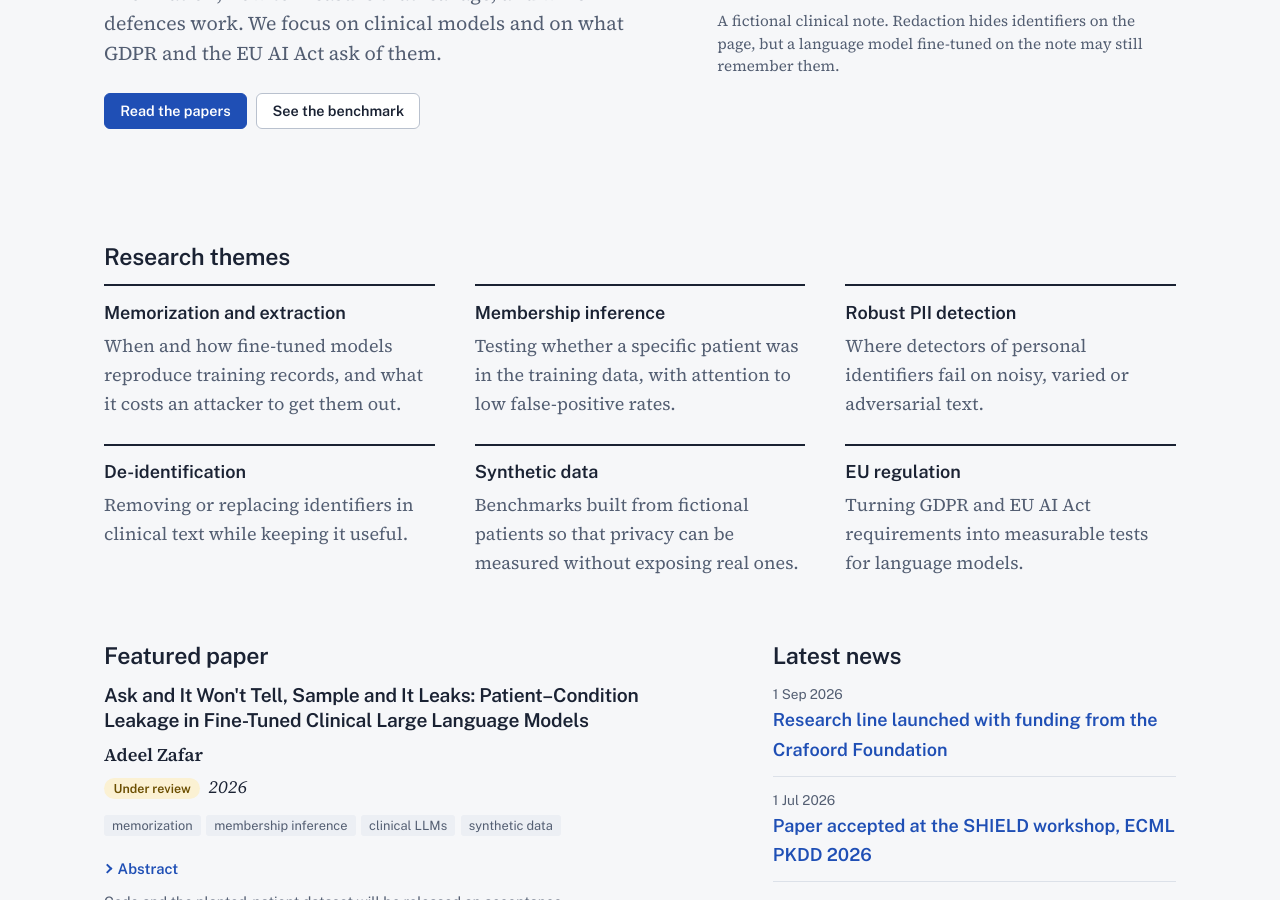
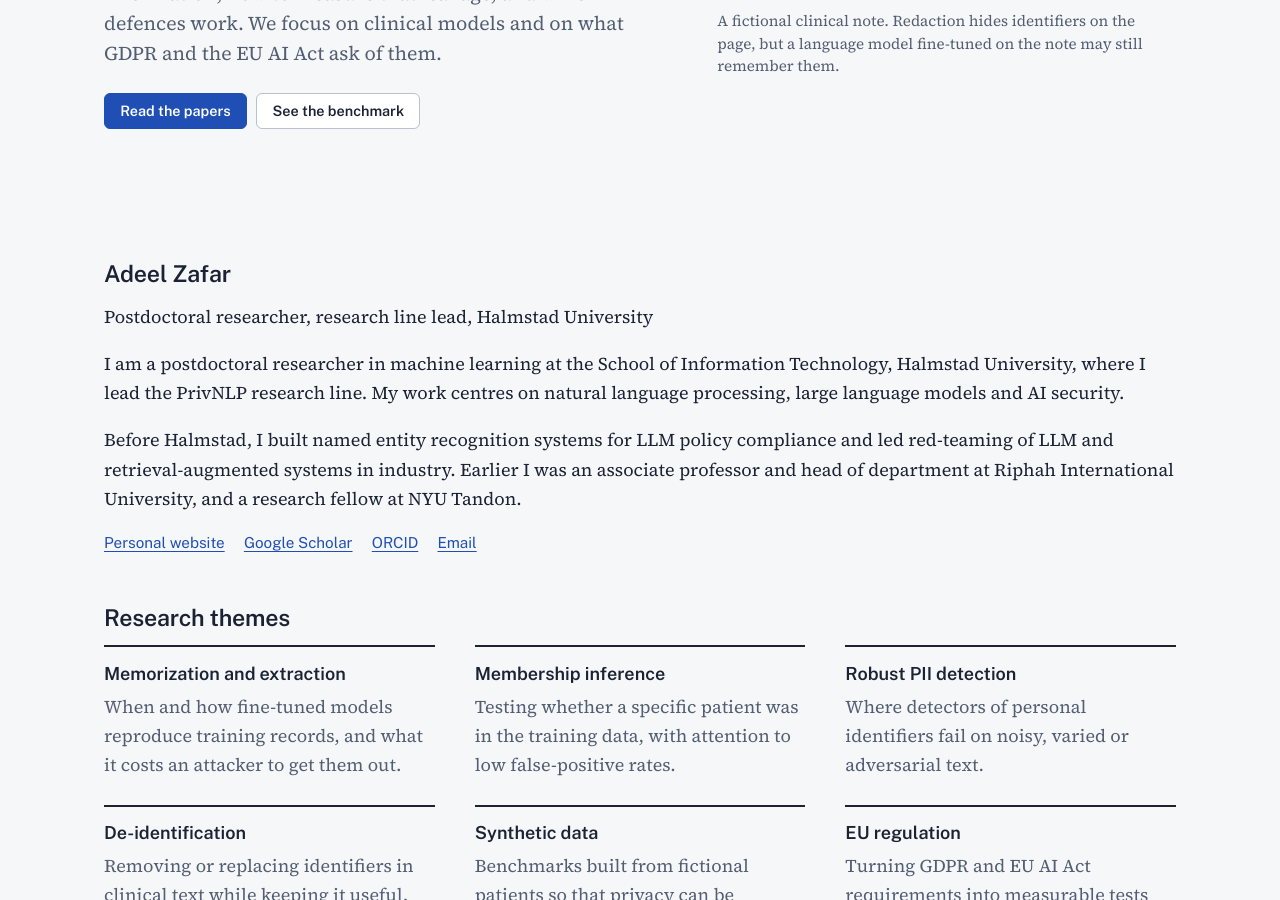
Before and after one commit to Adeelzafar/privnlp, a Jekyll site: the page built from index.html, in a window 1280 px wide and 900 px high, scrolled down 466 px. Built offline with Jekyll 4.4.1, drawn with Linux system fonts in a browser that asks for light colours.

Commit message:
Add files via upload

```diff
--- a/_data/team.yml
+++ b/_data/team.yml
@@ -1,10 +1,21 @@
 # Order here is the order on the About page. Photos are optional:
 # put a square image in assets/img/ and set `photo: /assets/img/name.jpg`.
 - name: Adeel Zafar
-  role: Researcher, research line lead          # TODO: confirm title
+  role: Postdoctoral researcher, research line lead
   affiliation: Halmstad University
-  url: ""
-  photo: ""
+  url: https://adeelzafar.github.io
+  photo: /assets/img/adeel-zafar.jpg   # upload a square photo with exactly this name
+  home: true                           # show this person on the home page
+  bio: |                               # leave a blank line between paragraphs
+    I am a postdoctoral researcher in machine learning at the School of
+    Information Technology, Halmstad University, where I lead the PrivNLP
+    research line. My work centres on natural language processing, large
+    language models and AI security.
+
+    Before Halmstad, I built named entity recognition systems for LLM policy
+    compliance and led red-teaming of LLM and retrieval-augmented systems in
+    industry. Earlier I was an associate professor and head of department at
+    Riphah International University, and a research fellow at NYU Tandon.
 - name: Eric Järpe
   role: Collaborator                            # TODO: title
   affiliation: Halmstad University
```
